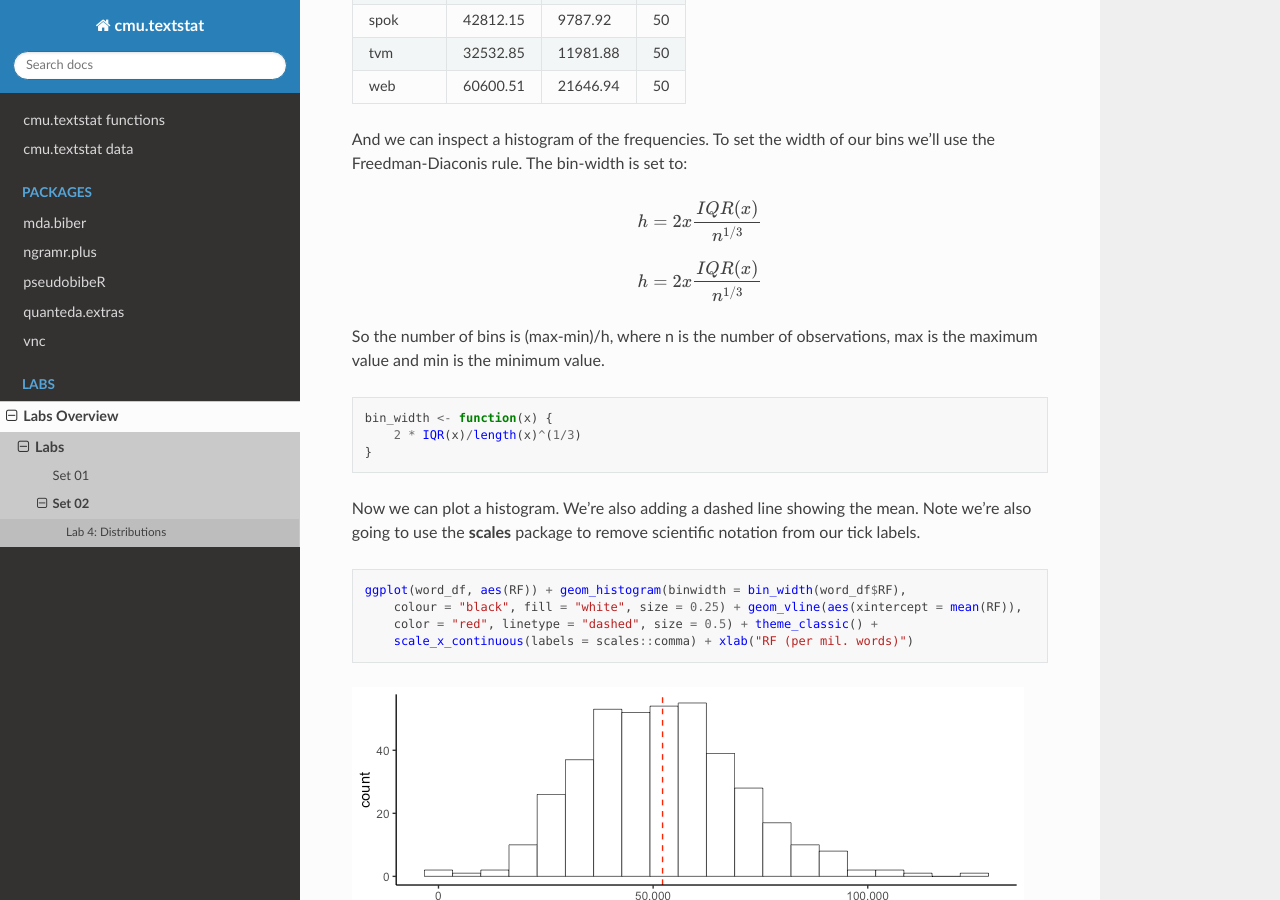
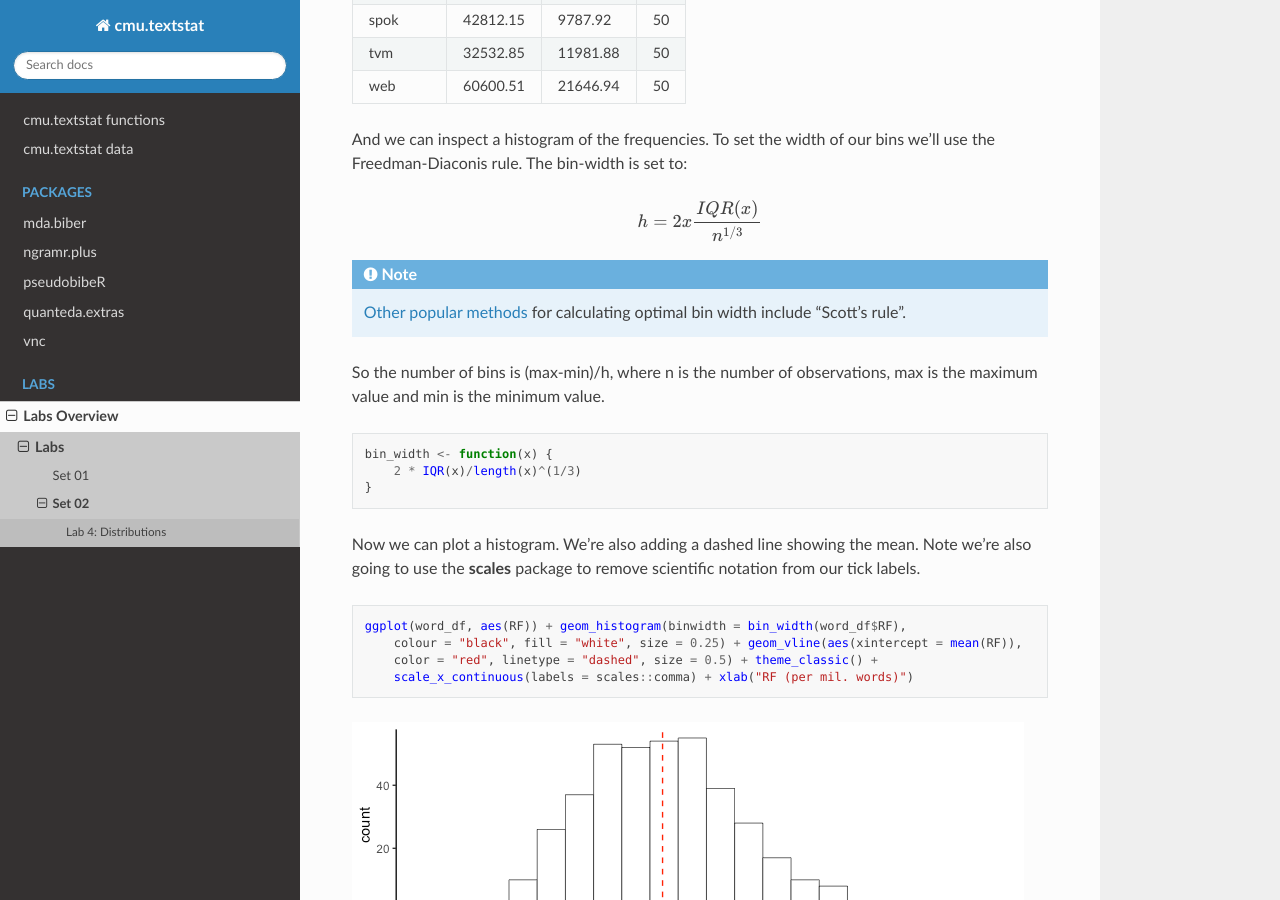
Before and after one commit to browndw/cmu-textstat-docs, a Sphinx documentation site: the page built from docs/labs/sets/set_02.md, in a window 1280 px wide and 900 px high, scrolled down 5418 px. Built offline with Sphinx 7.4.7 and the Read the Docs theme 2.0.0, drawn with Linux system fonts in a browser that asks for light colours.

Commit message:
Update set_02.md

````diff
--- a/docs/labs/sets/set_02.md
+++ b/docs/labs/sets/set_02.md
@@ -223,7 +223,9 @@ h = 2 x \frac{IQR(x)}{n^{1/3}
 }
 ```
 
-$$h = 2 x \frac{IQR(x)}{n^{1/3}}$$
+```{note}
+[Other popular methods](http://math.furman.edu/~dcs/courses/math47/R/library/car/html/n.bins.html) for calculating optimal bin width include "Scott's rule".
+```
 
 So the number of bins is (max-min)/h, where n is the number of
 observations, max is the maximum value and min is the minimum value.
````
